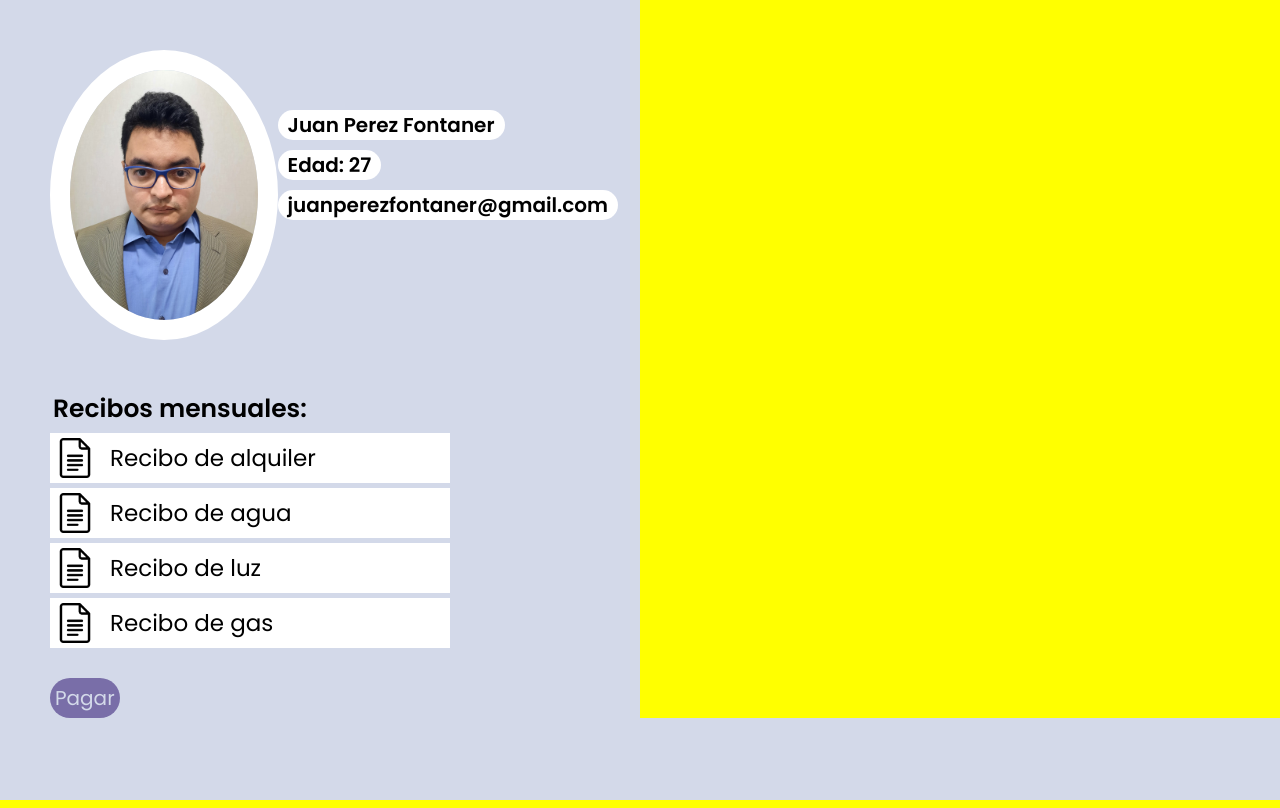
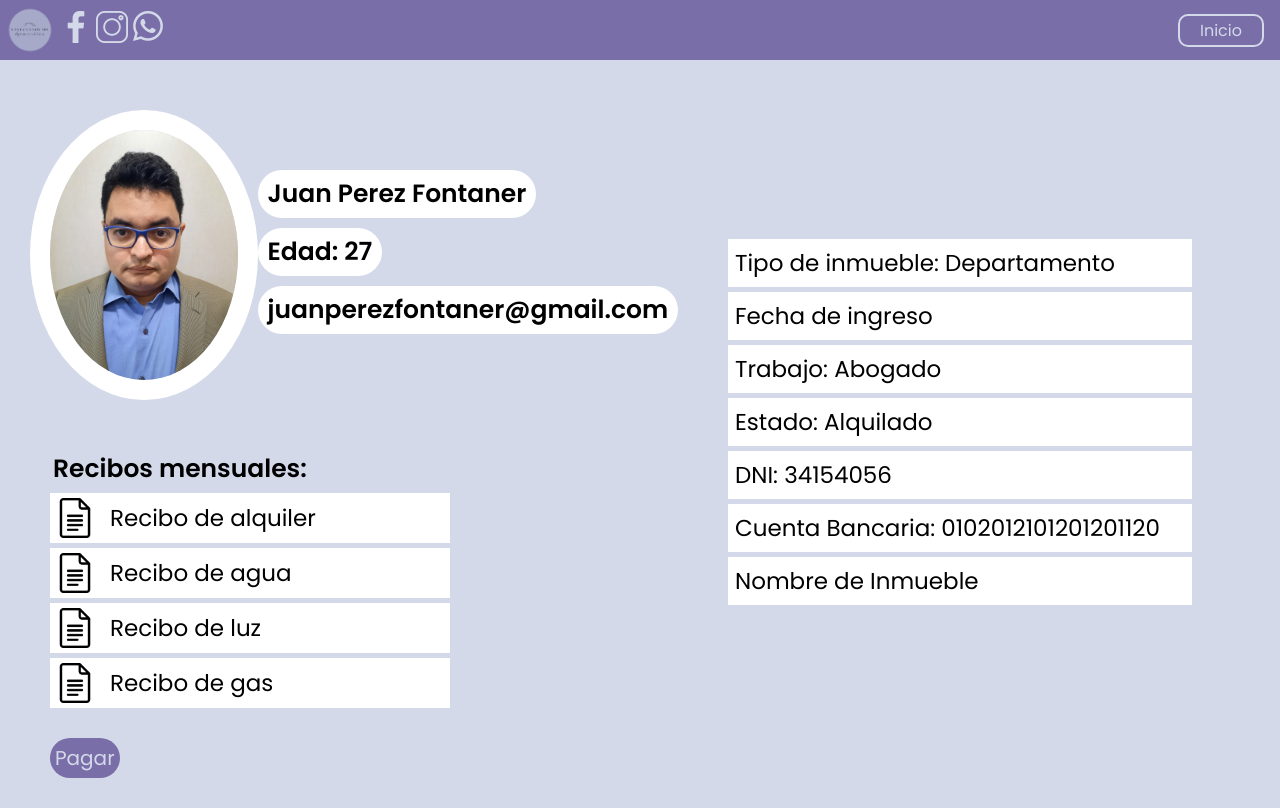
Before and after one commit to Deathstone16/canevaultimo, a PHP site: page /perfil/perfil.html in a window 1280 px wide. Run offline with PHP 8.4, Linux system fonts and the light colour scheme.

Commit message:
perfil y principal terminado

```diff
--- a/css/perfil.css
+++ b/css/perfil.css
@@ -13,8 +13,87 @@ body{
 background-color: #D3D9E9;
 }
 
+/*barra de busqueda*/
+
+.menu{
+    background-color: #796EA8;
+    position: fixed;
+    display: flex;
+    align-items: center;
+    justify-content: space-between;
+    width: 100%;
+    height: 60px;
+    z-index: 1000;
+}
+
+.presentacion{
+    display: flex;
+    justify-content: start;
+    width: 25%;
+    height: 100%;
+    align-items: center;
+    background-color: #796EA8;
+
+}
+
+.logo-presentacion{
+    width: auto;
+    height: 100%;
+    background-color: #796EA8;
+}
+
+.contactos{
+    background-color: #796EA8;
+}
+
+.logo-redes{
+    width: 2rem;
+    height: 2rem;
+    background-color: #796EA8;
+}
+
+.navbar{
+    list-style: none;
+    display: flex;
+    justify-content: space-between;
+    align-items: center;
+
+}
+
+.nav-links{
+    display: flex;
+    gap: 0.5rem;
+    padding-right: 1rem;
+    background-color: #796EA8;
+}
+
+.nav-links li{
+    background-color: #796EA8;
+}
+
+.link a{
+
+    color: #D3D9E9;
+    padding: 3px 20px;
+    border: 2px solid;
+    border-radius: 10px;
+    white-space: nowrap;
+    transition: all 0.5s;
+    background-color: #796EA8;
+}
+
+.link a:hover{
+    background-color: #D3D9E9;
+    color: #796EA8;
+    border: none;
+}
+
+/*perfiles*/
+
 .perfil_base{
     display: flex;
+    padding-top: 60px;
+    padding-bottom: 30px;
 }
 
 .perfil_base .lado1{
@@ -34,24 +113,23 @@ background-color: #D3D9E9;
     object-fit: cover;
     border: 20px solid #fff;
     margin-top: 50px;
-    margin-left: 50px;
+    margin-left: 30px;
 }
 
-.dat_principal .presentacion{
-    margin-right: 50px;
+.dat_principal .presentacion2{
+    margin-right: 5px;
     margin-top: 100px;
     gap: 5px;
 }
 
-.presentacion h2{
+.presentacion2 .h2{
     background-color: #fff;
     border-radius: 45px;
     text-align: start;
-    padding-left: 10px;
-    padding-right: 10px;
+    padding: 5px 10px;
     width: fit-content;
     margin-top: 10px;
-    font-size: 20px;
+    font-size: 25px;
 
 }
 
@@ -106,6 +184,18 @@ background-color: #D3D9E9;
 }
 
 .perfil_base .lado2{
-    background-color: yellow;
+    display: flex;
+    justify-content: center;
+    align-items: center;
     width: 50%;
+
 }
+
+.lado2 ul li{
+    background-color: #fff;
+    width: 450px;
+    height: auto;
+    margin-top: 5px;
+    font-size: 23px;
+    padding: 7px;
+}
--- a/perfil/perfil.html
+++ b/perfil/perfil.html
@@ -7,14 +7,33 @@
     <link rel="stylesheet" href="/css/perfil.css">
 </head>
 <body>
+    <div class="menu">
+
+        <div class="presentacion">
+            <img src="/iconos/Simple Minimalist Real Estate Logo (1).png" class="logo-presentacion" alt="">
+            <div class="contactos">
+                <img src="/iconos/simbolo-de-la-aplicacion-de-facebook (1).png" id="face" class="logo-redes" alt="">
+                <img src="/iconos/instagram.png" class="logo-redes" alt="">
+                <img src="/iconos/whatsapp (1).png" class="logo-redes" alt="">
+            </div>
+        </div>
+        <nav class="navbar">
+            <ul class="nav-links">
+                <li class="link">
+                    <a href="" class="item1">Inicio</a>
+                </li>
+            </ul>
+        </nav>
+
+    </div>
     <div class="perfil_base">
         <div class="lado1">
             <div class="dat_principal">
                 <img src="/imagenes/rostro.jpg" alt="" class="foto_perfil">
-                <div class="presentacion">
-                    <h2>Juan Perez Fontaner</h2>
-                    <h2>Edad: 27</h2>
-                    <h2>juanperezfontaner@gmail.com</h2>
+                <div class="presentacion2">
+                    <h2 class="h2">Juan Perez Fontaner</h2>
+                    <h2 class="h2">Edad: 27</h2>
+                    <h2 class="h2">juanperezfontaner@gmail.com</h2>
                 </div>
             </div>
             <div class="recibos">
@@ -31,13 +50,13 @@
         </div>
         <div class="lado2">
             <ul>
-                <li class="datos"></li>
-                <li class="datos"></li>
-                <li class="datos"></li>
-                <li class="datos"></li>
-                <li class="datos"></li>
-                <li class="datos"></li>
-                <li class="datos"></li>
+                <li class="datos">Tipo de inmueble: Departamento</li>
+                <li class="datos">Fecha de ingreso</li>
+                <li class="datos">Trabajo: Abogado</li>
+                <li class="datos">Estado: Alquilado</li>
+                <li class="datos">DNI: 34154056</li>
+                <li class="datos">Cuenta Bancaria: 0102012101201201120</li>
+                <li class="datos">Nombre de Inmueble</li>
             </ul>
         </div>
     </div>
```
Also changed, not shown: iniciar.html (+10 -10 lines).
